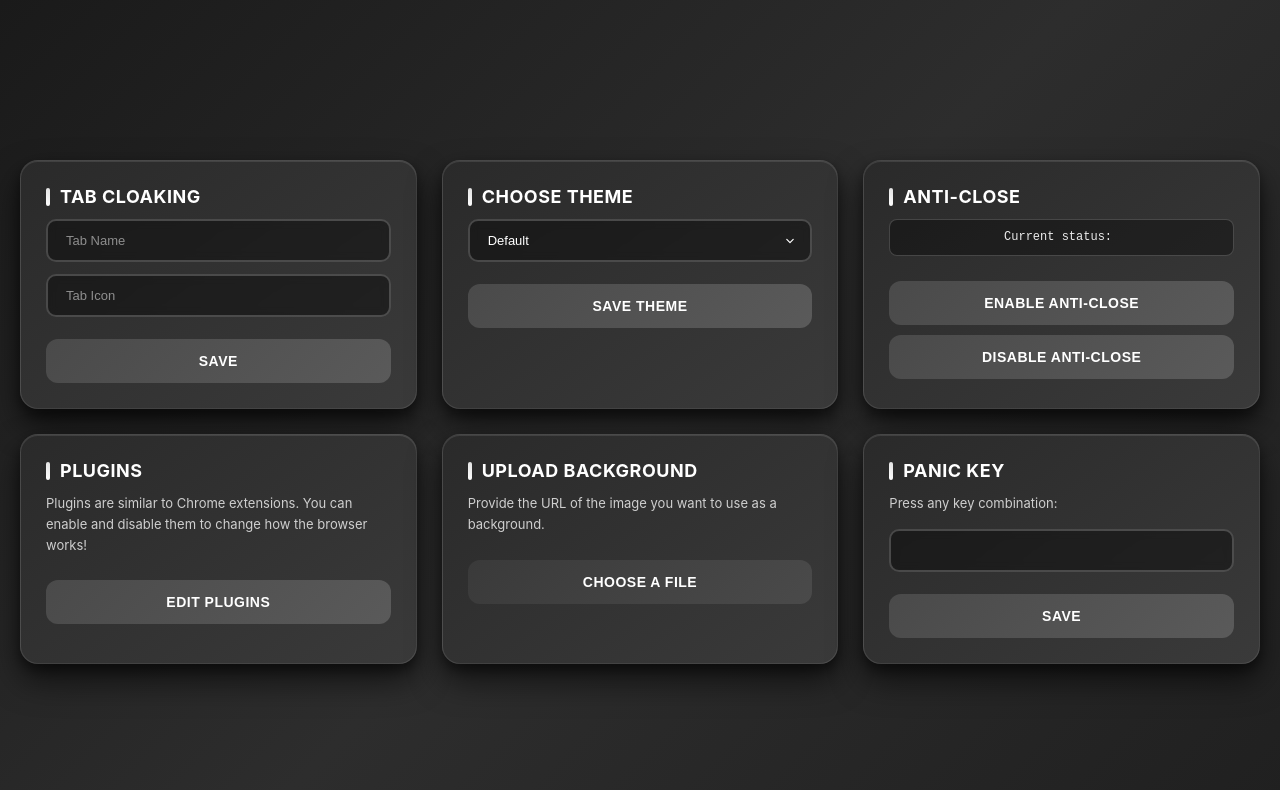
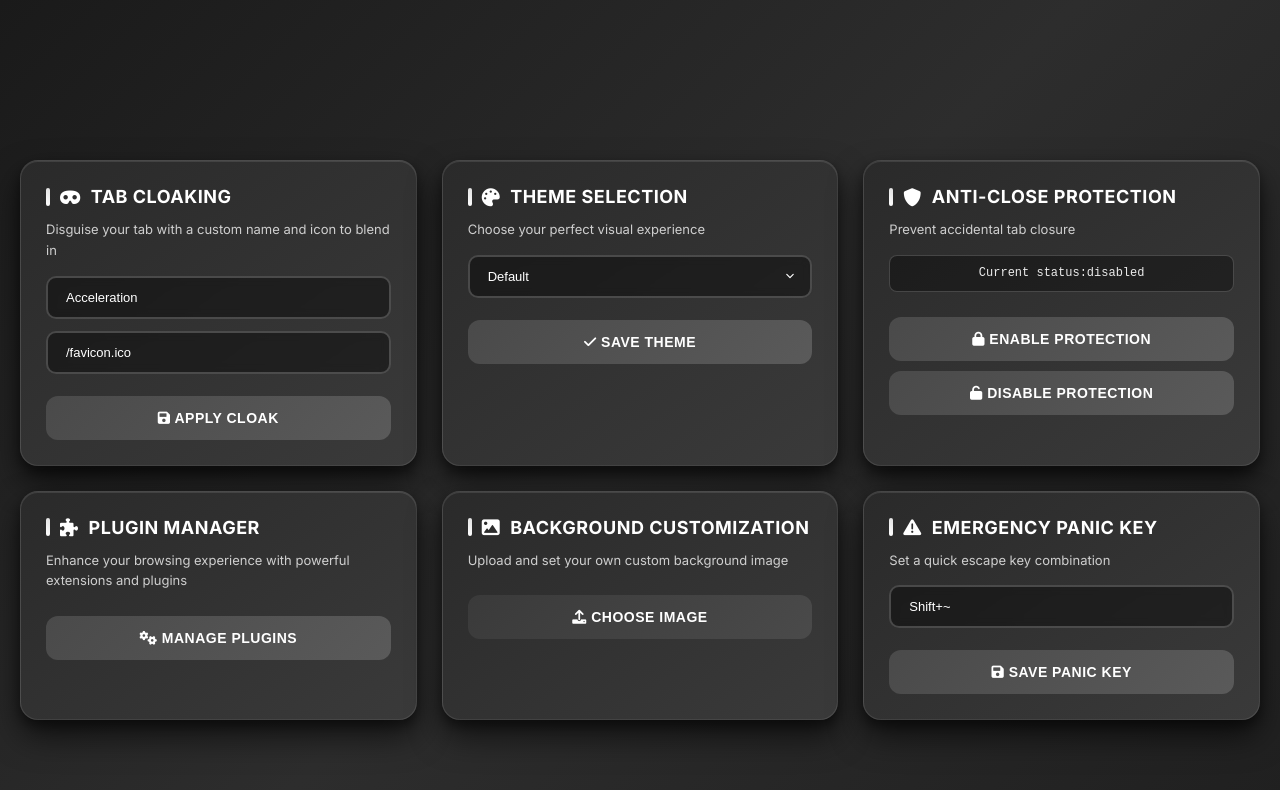
Before and after one commit to xnightlessdev/gfd, a website: page public/settings.html in a window 1280 px wide. Drawn offline with Linux system fonts and the light colour scheme.

Commit message:
Update settings.html

```diff
--- a/public/settings.html
+++ b/public/settings.html
@@ -3,6 +3,9 @@
   <head>
     <meta charset="UTF-8" />
     <meta name="viewport" content="width=device-width, initial-scale=1.0" />
+    <link rel="preconnect" href="https://fonts.googleapis.com">
+    <link rel="preconnect" href="https://fonts.gstatic.com" crossorigin>
+    <link href="https://fonts.googleapis.com/css2?family=Inter:wght@400;500;600;700&display=swap" rel="stylesheet">
     <link rel="stylesheet" type="text/css" href="/css/settings.css" />
     <link rel="stylesheet" type="text/css" href="/css/themes.css" />
     <link
@@ -23,31 +26,31 @@
         y.parentNode.insertBefore(t, y);
       })(window, document, "clarity", "script", "pwiasnexu5");
     </script>
-    <script src="/js/settings.js" defer></script>
-    <script src="/js/themes.js"></script>
     <title>Settings Panel</title>
   </head>
 
   <body>
     <div class="settings-container">
       <div class="panel" id="particles-settings">
-        <label for="particles-input">Tab Cloaking</label>
-        <input type="text" id="name-input" placeholder="Tab Name" />
-        <input type="text" id="icon-input" placeholder="Tab Icon" />
+        <label><i class="fas fa-mask"></i> Tab Cloaking</label>
+        <p class="description">Disguise your tab with a custom name and icon to blend in</p>
+        <input type="text" id="name-input" placeholder="Enter tab name..." />
+        <input type="text" id="icon-input" placeholder="Enter icon URL..." />
         <button
           type="button"
           onclick="setCloak(document.getElementById('name-input').value, document.getElementById('icon-input').value)"
         >
-          Save
+          <i class="fas fa-save"></i> Apply Cloak
         </button>
       </div>
 
       <div class="panel" id="themes-settings">
-        <label>Choose Theme</label>
+        <label><i class="fas fa-palette"></i> Theme Selection</label>
+        <p class="description">Choose your perfect visual experience</p>
         <select id="theme-select">
           <option value="default">Default</option>
           <option value="midnight">Midnight</option>
-          <option value="dark-cool">Dark</option>
+          <option value="dark-cool">Dark Cool</option>
           <option value="monochrome">Monochrome</option>
           <option value="night-neon">Night Neon</option>
           <option value="pastel-dark">Pastel Dark</option>
@@ -65,49 +68,51 @@
           <option value="rainbow">Rainbow!</option>
         </select>
         <button type="button" id="save-theme-button" onclick="saveTheme()">
-          Save Theme
+          <i class="fas fa-check"></i> Save Theme
         </button>
       </div>
 
       <div class="panel" id="close-settings">
-        <label for="image-url">Anti-Close</label>
+        <label><i class="fas fa-shield-alt"></i> Anti-Close Protection</label>
+        <p class="description">Prevent accidental tab closure</p>
         <p class="description" id="antiCloseStatus">
-          Current status:&NonBreakingSpace;
+          Current status:
         </p>
         <button
           type="button"
           onclick="localStorage.setItem('closeProt', 'enabled'); top.onbeforeunload = function (e) { e.preventDefault(); return true; }; document.getElementById('antiCloseStatus').textContent = 'Current status: enabled'"
         >
-          Enable Anti-Close
+          <i class="fas fa-lock"></i> Enable Protection
         </button>
         <button
           type="button"
           onclick="localStorage.setItem('closeProt', 'disabled'); top.onbeforeunload = null; document.getElementById('antiCloseStatus').textContent = 'Current status: disabled'"
         >
-          Disable Anti-Close
+          <i class="fas fa-unlock"></i> Disable Protection
         </button>
       </div>
 
       <div class="panel" id="image-settings">
-        <label for="image-url">Plugins</label>
+        <label><i class="fas fa-puzzle-piece"></i> Plugin Manager</label>
         <p class="description">
-          Plugins are similar to Chrome extensions. You can enable and disable
-          them to change how the browser works!
+          Enhance your browsing experience with powerful extensions and plugins
         </p>
-        <button type="button">Edit Plugins</button>
+        <button type="button">
+          <i class="fas fa-cogs"></i> Manage Plugins
+        </button>
       </div>
 
       <div class="panel" id="background-settings">
-        <label>Upload Background</label>
+        <label><i class="fas fa-image"></i> Background Customization</label>
         <p class="description">
-          Provide the URL of the image you want to use as a background.
+          Upload and set your own custom background image
         </p>
         <button
           type="button"
           id="background-upload-button"
           onclick="document.getElementById('background-upload').click();"
         >
-          Choose a file
+          <i class="fas fa-upload"></i> Choose Image
         </button>
         <input
           type="file"
@@ -119,38 +124,60 @@
       </div>
 
       <div class="panel" id="panic-settings">
-        <label>Panic Key</label>
-        <p class="description">Press any key combination:</p>
-        <input type="text" id="panicKeybind" readonly />
+        <label><i class="fas fa-exclamation-triangle"></i> Emergency Panic Key</label>
+        <p class="description">Set a quick escape key combination</p>
+        <input type="text" id="panicKeybind" readonly placeholder="Click to set keybind..." />
         <button
           type="button"
           onclick="localStorage.setItem('panicKey', document.getElementById('panicKeybind').value)"
         >
-          Save
+          <i class="fas fa-save"></i> Save Panic Key
         </button>
       </div>
     </div>
 
     <script>
-      document.getElementById("name-input").value =
-        JSON.parse(localStorage.getItem("cloak"))["title"] ?? "Acceleration";
-      document.getElementById("icon-input").value =
-        JSON.parse(localStorage.getItem("cloak"))["icon"] ?? "/favicon.ico";
+      // Load saved settings
+      const savedCloak = localStorage.getItem("cloak");
+      if (savedCloak) {
+        try {
+          const cloakData = JSON.parse(savedCloak);
+          document.getElementById("name-input").value = cloakData.title || "Acceleration";
+          document.getElementById("icon-input").value = cloakData.icon || "/favicon.ico";
+        } catch (e) {
+          document.getElementById("name-input").value = "Acceleration";
+          document.getElementById("icon-input").value = "/favicon.ico";
+        }
+      } else {
+        document.getElementById("name-input").value = "Acceleration";
+        document.getElementById("icon-input").value = "/favicon.ico";
+      }
+
       document.getElementById("panicKeybind").value =
-        localStorage.getItem("panicKey") ?? "Shift+~";
+        localStorage.getItem("panicKey") || "Shift+~";
       document.getElementById("antiCloseStatus").innerText +=
-        localStorage.getItem("closeProt") ?? "disabled";
+        localStorage.getItem("closeProt") || "disabled";
       document.getElementById("theme-select").value =
-        localStorage.getItem("theme") ?? "default";
+        localStorage.getItem("theme") || "default";
+
+      // Load theme on page load
+      const savedTheme = localStorage.getItem("theme") || "default";
+      if (typeof loadTheme === 'function') {
+        loadTheme(savedTheme);
+      } else {
+        document.documentElement.setAttribute('data-theme', savedTheme);
+      }
 
       const panicKeybindInput = document.getElementById("panicKeybind");
 
       panicKeybindInput.addEventListener("focus", () => {
         document.addEventListener("keydown", handlepanicKeybindInput);
+        panicKeybindInput.placeholder = "Press any key combination...";
       });
 
       panicKeybindInput.addEventListener("blur", () => {
         document.removeEventListener("keydown", handlepanicKeybindInput);
+        panicKeybindInput.placeholder = "Click to set keybind...";
       });
 
       function handlepanicKeybindInput(event) {
@@ -167,11 +194,26 @@
         panicKeybindInput.value = panicKeybind;
       }
 
-      function saveTheme(
-        theme = document.getElementById("theme-select").value
-      ) {
+      function saveTheme(theme = document.getElementById("theme-select").value) {
         localStorage.setItem("theme", theme);
-        loadTheme(theme);
+        document.documentElement.setAttribute('data-theme', theme);
+      }
+
+      function setCloak(title, icon) {
+        localStorage.setItem("cloak", JSON.stringify({ title, icon }));
+        document.title = title;
+        const favicon = document.querySelector('link[rel="icon"]') || document.createElement('link');
+        favicon.rel = 'icon';
+        favicon.href = icon;
+        document.head.appendChild(favicon);
+      }
+
+      function updateButtonText() {
+        const fileInput = document.getElementById('background-upload');
+        const button = document.getElementById('background-upload-button');
+        if (fileInput.files.length > 0) {
+          button.innerHTML = `<i class="fas fa-check"></i> ${fileInput.files[0].name}`;
+        }
       }
     </script>
   </body>
```
